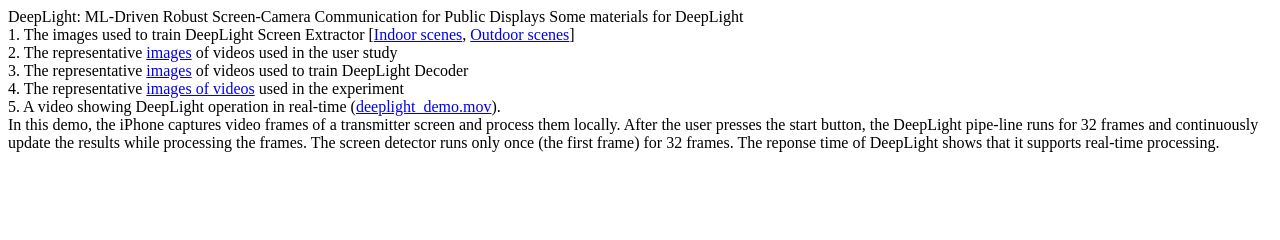
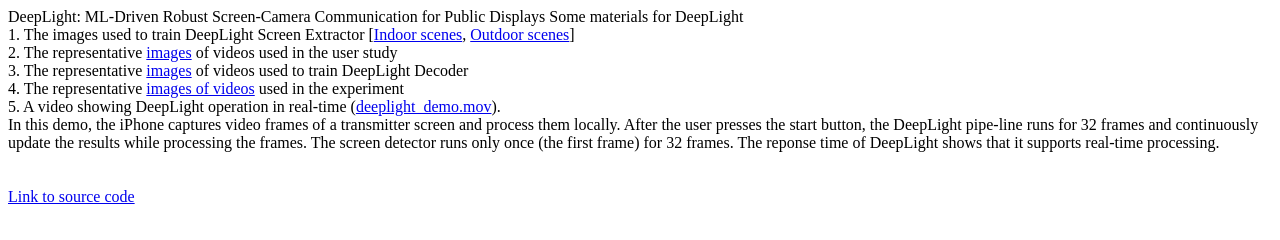
Before and after one commit to LARC-CMU-SMU/deeplight, a plain HTML site: page docs/index.html in a window 1280 px wide. Drawn offline with Linux system fonts and the light colour scheme.

Commit message:
Link to source code in the Website

```diff
--- a/docs/index.html
+++ b/docs/index.html
@@ -9,5 +9,8 @@
   4. The representative <a href="https://github.com/deeplightscc/deeplightscc.github.io/tree/master/experiment_videos">images of videos</a> used in the experiment <br>
   5. A video showing DeepLight operation in real-time (<a href="https://github.com/deeplightscc/deeplightscc.github.io/blob/master/deeplight_demo.mov">deeplight_demo.mov</a>).<br>
   In this demo, the iPhone captures video frames of a transmitter screen and process them locally. After the user presses the start button, the DeepLight pipe-line runs for 32 frames and continuously update the results while processing the frames. The screen detector runs only once (the first frame) for 32 frames. The reponse time of DeepLight shows that it supports real-time processing.<br>
+  <br>
+  <br>
+  <a href="https://github.com/LARC-CMU-SMU/deeplight">Link to source code</a>
 </body>
 </html>
```
